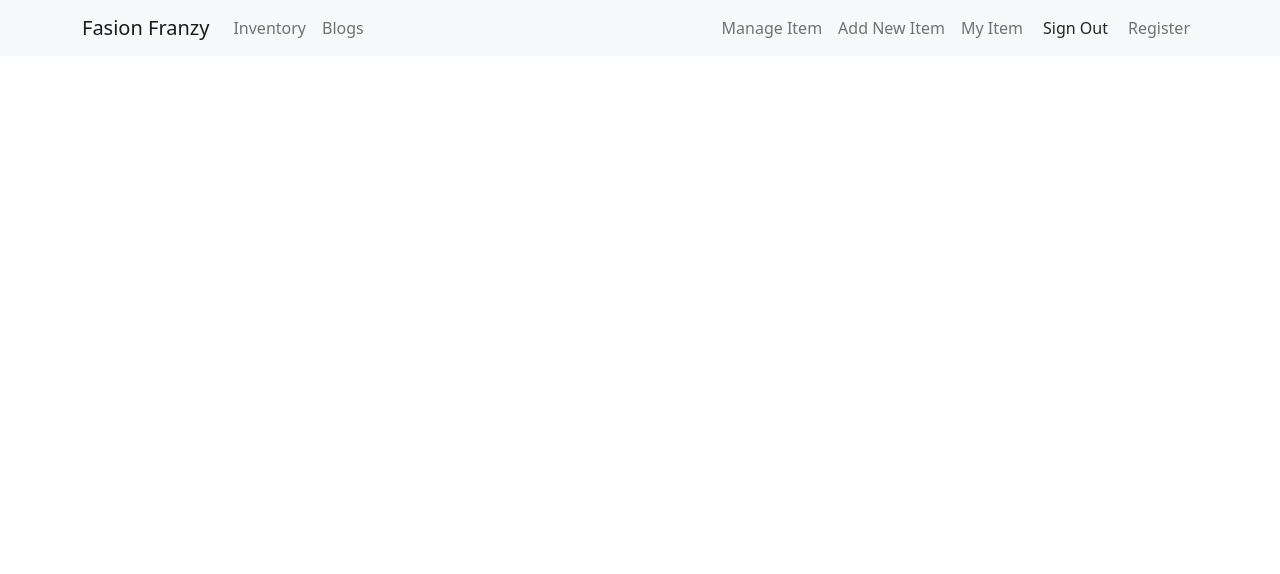
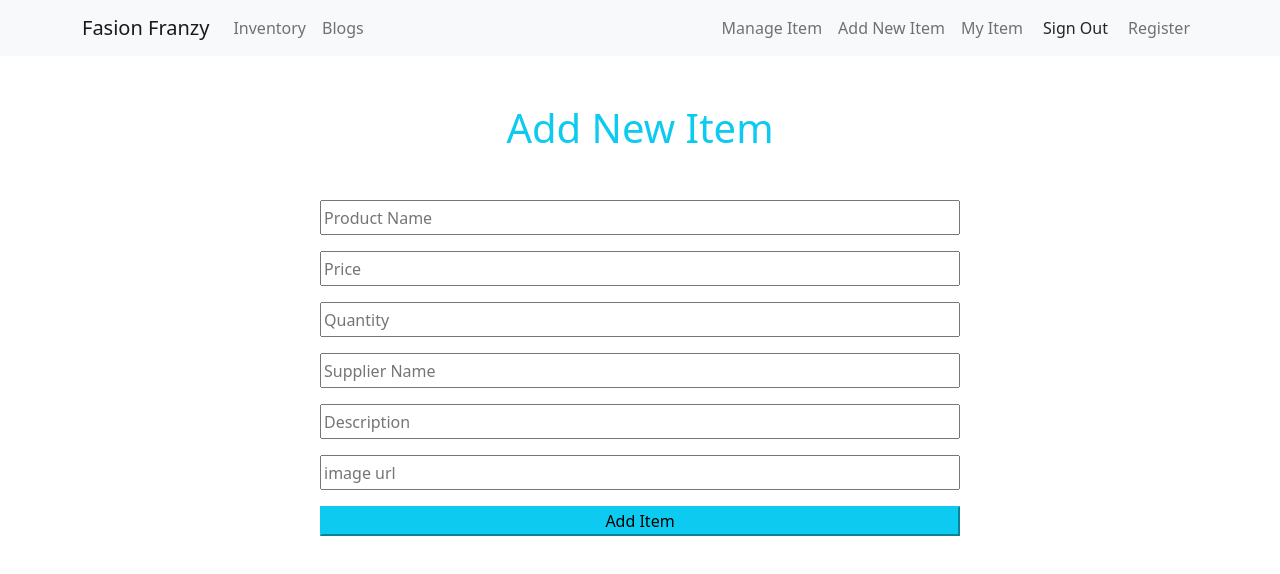
Before and after one commit to shely25/WWarehouseManagement-ClientSide, a React (Create React App) app: page /addnewitem in a window 1280 px wide. Shown: the top 574 px of the page. Built offline with nearby package versions, Linux system fonts and the light colour scheme; no server answers; sample sign-in values are in the browser's storage.

Commit message:
Delivered button and Add new item added

```diff
--- /dev/null
+++ b/src/AddNewItem/AddNewItem.js
@@ -0,0 +1,46 @@
+import { queryAllByAttribute } from '@testing-library/react';
+import React, { useState } from 'react';
+
+const AddNewItem = () => {
+    const [item, setItem] = useState({});
+    const handleNewItem = event => {
+        event.preventDefault();
+        const name = event.target.name.value;
+        const price = event.target.price.value;
+        const quantity = event.target.quantity.value;
+        const supplier_name = event.target.supplier_name.value;
+        const description = event.target.description.value;
+        const image = event.target.image.value;
+        setItem({ name, price, quantity, supplier_name, description, image })
+        fetch('http://localhost:5000/inventory', {
+            method: 'POST',
+            headers: {
+                'Content-Type': 'application/json',
+            },
+            body: JSON.stringify(item),
+        })
+            .then(response => response.json())
+            .then(data => {
+                console.log('Success:', data);
+                alert("New User added successfully")
+                event.target.reset()
+            })
+    }
+
+    return (
+        <div>
+            <h1 className='text-center text-info my-5'>Add New Item</h1>
+            <form onSubmit={handleNewItem}>
+                <input type='text' className='mb-3 d-block mx-auto w-50' name='name' style={{ height: '35px' }} placeholder='Product Name'></input>
+                <input type='text' className='mb-3 d-block mx-auto w-50' name='price' style={{ height: '35px' }} placeholder='Price'></input>
+                <input type='text' className='mb-3 d-block mx-auto w-50' name='quantity' style={{ height: '35px' }} placeholder='Quantity'></input>
+                <input type='text' className='mb-3 d-block mx-auto w-50' name='supplier_name' style={{ height: '35px' }} placeholder='Supplier Name'></input>
+                <input type='text' className='mb-3 d-block mx-auto w-50' name='description' style={{ height: '35px' }} placeholder='Description'></input>
+                <input type="text" className='mb-3 d-block mx-auto w-50' name='image' style={{ height: '35px' }} placeholder='image url' />
+                <input type="submit" className='mb-3 d-block mx-auto w-50 btn-info' value='Add Item' />
+            </form>
+        </div>
+    );
+};
+
+export default AddNewItem;
--- a/src/App.js
+++ b/src/App.js
@@ -9,6 +9,7 @@ import Register from './Components/Register/Register';
 import ManageItem from './Components/ManageItem/ManageItem';
 import RequireAuth from './Components/RequireAuth/RequireAuth';
 import ManageInventory from './Components/Manageinventory/ManageInventory';
+import AddNewItem from './AddNewItem/AddNewItem';
 
 function App() {
   return (
@@ -26,6 +27,9 @@ function App() {
         <Route path='/inventory/:id' element={<RequireAuth>
           <ManageInventory></ManageInventory>
         </RequireAuth>}></Route>
+        <Route path='/addnewitem' element={<RequireAuth>
+          <AddNewItem></AddNewItem>
+        </RequireAuth>}></Route>
       </Routes >
 
     </div >
--- a/src/Components/Inventory/Inventory.js
+++ b/src/Components/Inventory/Inventory.js
@@ -3,7 +3,7 @@ import './Inventory.css'
 import useInventory from '../../hooks/useInventory';
 
 const Inventory = () => {
-    const [products, setProducts] = useInventory();
+    const [products, setProducts] = useInventory()
     return (
         <div id='inventory'>
             <h1 className='text-center mt-5' style={{ color: 'orange' }}>Inventory</h1>
--- a/src/Components/Inventory/Products/Products.css
+++ b/src/Components/Inventory/Products/Products.css
@@ -6,8 +6,3 @@
 .card {
     padding: 10px;
 }
-
-.forBold {
-    font-weight: 500;
-    font-size: larger;
-}
--- a/src/Components/Inventory/Products/Products.js
+++ b/src/Components/Inventory/Products/Products.js
@@ -10,9 +10,9 @@ const Products = (props) => {
         <div className='card'>
             <img src={image} alt="" />
             <h4 className='text-center mt-2'>{name}</h4>
-            <p><span className='forBold'>Price: $ </span>{price}</p>
-            <p><span className='forBold'>Quantity : </span>{quantity}</p>
-            <p><span className='forBold'>Supplier Name : </span>{supplier_name}</p>
+            <p><span className='fw-bold'>Price: $ </span>{price}</p>
+            <p><span className='fw-bold'>Quantity : </span>{quantity}</p>
+            <p><span className='fw-bold'>Supplier Name : </span>{supplier_name}</p>
             <p>{description}</p>
             <Button className='w-75 mx-auto' onClick={() => navigate(`/inventory/${_id}`)}>Manage Products</Button>
         </div >
--- a/src/Components/ManageItem/ManageItem.js
+++ b/src/Components/ManageItem/ManageItem.js
@@ -2,6 +2,7 @@ import React from 'react';
 import useInventory from '../../hooks/useInventory';
 import ProductsTable from './ProductsTable';
 import './ManageItem.css'
+import { Link } from 'react-router-dom';
 
 const ManageItem = () => {
     const [products, setproducts] = useInventory();
@@ -10,8 +11,11 @@ const ManageItem = () => {
             <h1 className='text-center my-5 text-info'>Products</h1>
 
             {
-                products.map(productTable => <ProductsTable productTable={productTable}></ProductsTable>)
+                products.map(productTable => <ProductsTable key={productTable._id} productTable={productTable}></ProductsTable>)
             }
+            <div className='d-flex justify-content-center my-5'>
+                <Link to='/addnewitem' className='btn btn-info w-25 '>Add New Item</Link>
+            </div>
         </div>
     );
 };
--- a/src/Components/Manageinventory/ManageInventory.js
+++ b/src/Components/Manageinventory/ManageInventory.js
@@ -5,15 +5,36 @@ import { Link, useParams } from 'react-router-dom';
 const ManageInventory = () => {
     const [product, setProduct] = useState({})
     const param = useParams();
-    console.log(param)
+    const url = `http://localhost:5000/inventory/${param.id}`
     useEffect(() => {
-        const url = `http://localhost:5000/inventory/${param.id}`
         fetch(url)
             .then(res => res.json())
             .then(data => setProduct(data))
 
-    }, [])
-    const { _id, name, image, description, price, quantity, supplier_name, details } = product
+    }, [product.quantity])
+    const { _id, name, image, description, price, supplier_name, details } = product
+    let { quantity } = product
+    const handleDelivered = () => {
+        let updateQuantity;
+
+        if (quantity > 0) {
+            quantity--;
+            updateQuantity = { quantity };
+            console.log(updateQuantity)
+        }
+        fetch(url, {
+            method: 'PUT',
+            headers: {
+                'Content-Type': 'application/json',
+            },
+            body: JSON.stringify(updateQuantity),
+        })
+            .then(response => response.json())
+            .then(data => {
+                console.log('Success:', data);
+            })
+
+    }
     return (
 
         <div>
@@ -22,13 +43,13 @@ const ManageInventory = () => {
                 <div class="card-body">
                     <h3 className="card-title text-center" style={{ color: 'orange' }}>{name}</h3>
                     <h5 className="card-title"> id: {_id}</h5>
-                    <p><span className='forBold'>Price: $ </span>{price}</p>
-                    <p><span className='forBold'>Quantity : </span>{quantity}</p>
-                    <p><span className='forBold'>Supplier Name : </span>{supplier_name}</p>
+                    <p><span className='fw-bold'>Price: $ </span>{price}</p>
+                    <p><span className='fw-bold'>Quantity : </span>{quantity}</p>
+                    <p><span className='fw-bold'>Supplier Name : </span>{supplier_name}</p>
                     <p>{description}</p>
                     <p className="card-text">{details}</p>
                     <div className='d-flex justify-content-between mt-5'>
-                        <Button>Delivered</Button>
+                        <Button onClick={handleDelivered}>Delivered</Button>
                         <Link className='btn btn-primary' to='/ManageItem'>Mange Item</Link>
                     </div>
                 </div>
--- a/src/hooks/useInventory.js
+++ b/src/hooks/useInventory.js
@@ -6,7 +6,7 @@ const useInventory = () => {
         fetch('http://localhost:5000/inventory')
             .then(res => res.json())
             .then(data => setProducts(data))
-    }, [])
+    }, products)
     return [products, setProducts];
 }
 
```
